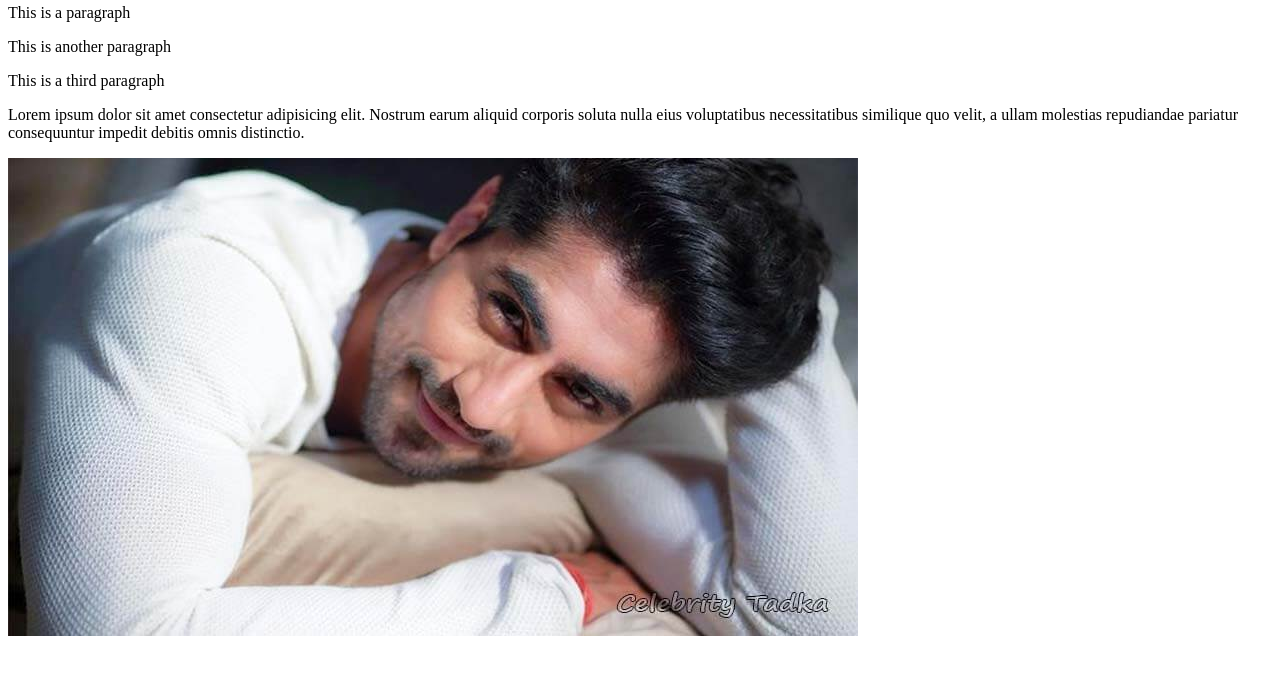
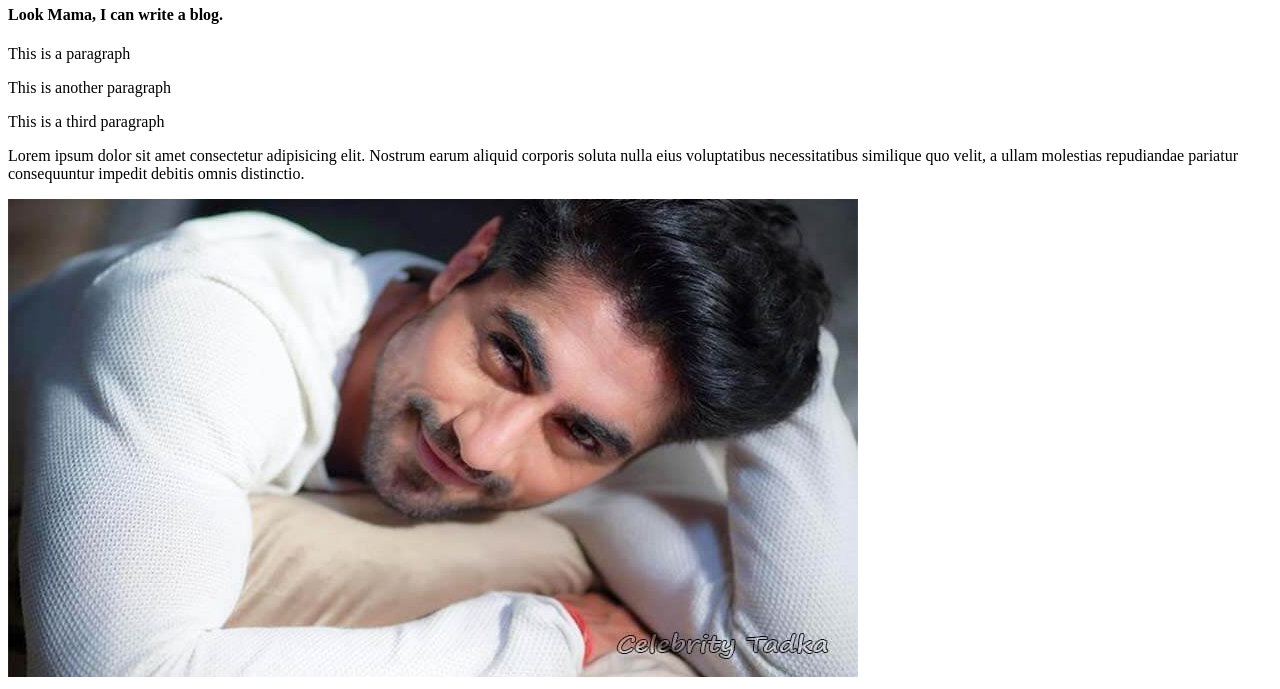
Before and after one commit to shova29/my-second-repo, a plain HTML site: page start.html in a window 1280 px wide. Shown: the part 117-806 px from the top of the page. Drawn offline with Linux system fonts and the light colour scheme.

Commit message:
mama is fire

```diff
--- a/start.html
+++ b/start.html
@@ -10,6 +10,7 @@
     <div class="container">
         <h1>New Blog</h1>
         <h3>Documented</h3>
+        <h4>Look Mama, I can write a blog.</h4>
         <p>This is a paragraph</p>
         <p>This is another paragraph</p>
         <p>This is a third paragraph</p>
```
